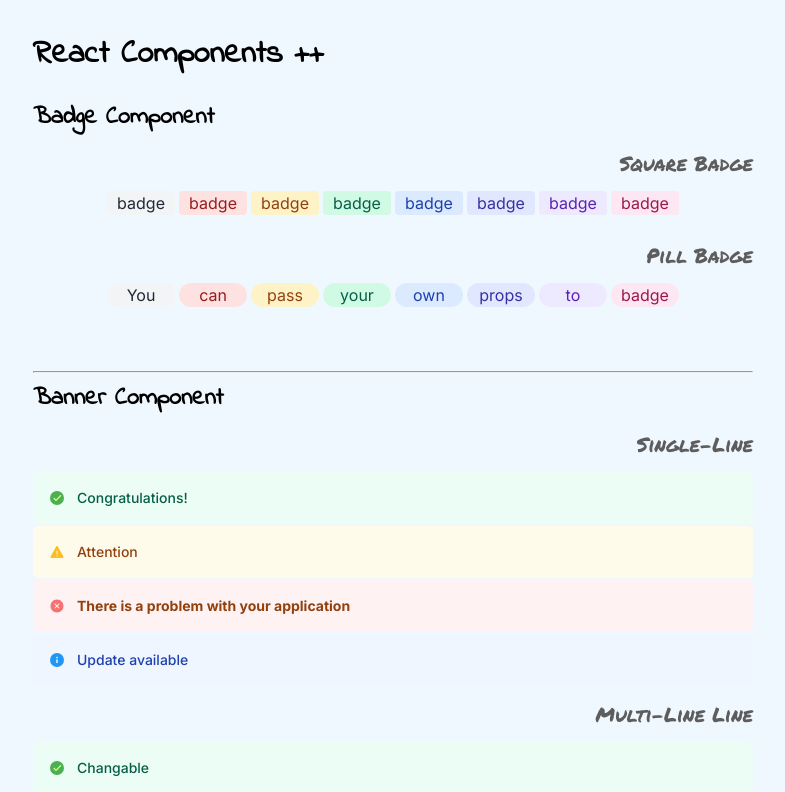
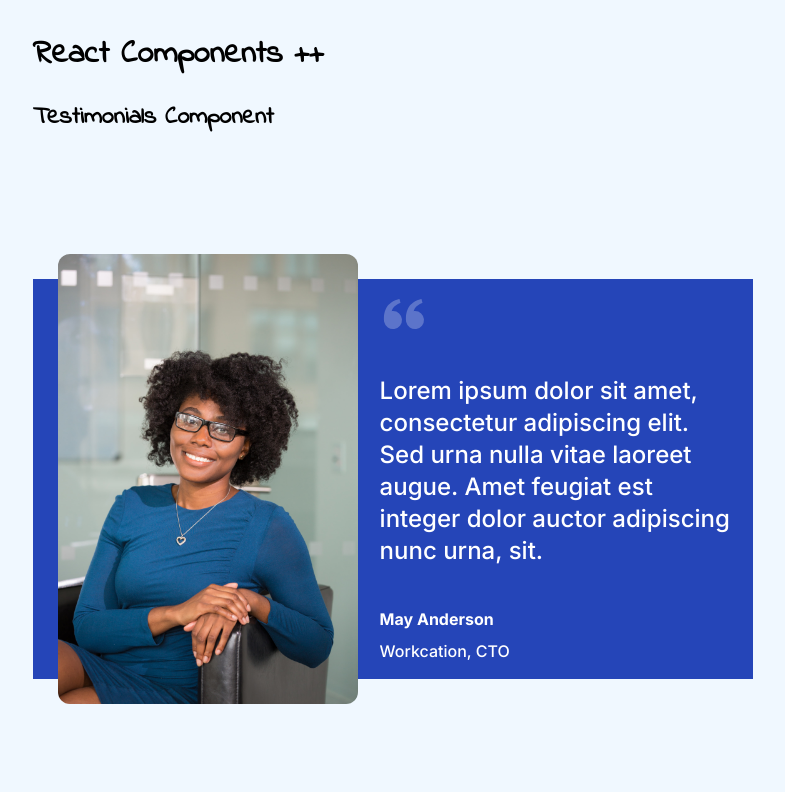
Before and after one commit to zenidreney/zenid-components, a React (Vite) app: page / in a window 1280 px wide. Shown: the top 792 px of the page, without its empty margins (247-1032 px from the left). Built offline with nearby package versions, Linux system fonts and the light colour scheme.

Commit message:
First draft Testimonial with img.

```diff
--- a/src/App.jsx
+++ b/src/App.jsx
@@ -1,20 +1,17 @@
-import "./components/Badge/Badge.css"
+import Star from "./components/Star"
+
 import { SamplePillBadge, SampleSquareBadge } from "./components/Badge/SampleBadge"
 
-import Star from "./components/Star"
-import "./components/Star.css"
-
-import "./components/Button/Button.css"
 import SampleButton from "./components/Button/SampleButton"
 
-import "./components/Card/Card.css"
+import SampleTestimonialWithImage from "./components/Testimonials/TestimonialWithImage/SampleTestimonialWithImage"
+
 import { SampleDefaultCard, SamplePropsCard } from "./components/Card/SampleCard"
 
-import "./components/Menu/Menu.css"
 import SampleMenu from "./components/Menu/SampleMenu"
 
-import "./components/Banner/Banner.css"
 import { SampleSingleLineBanner, SampleMultiLineBanner } from "./components/Banner/SampleBanner"
+
 
 
 function App() {
@@ -22,6 +19,10 @@
   return (
     <div className="components-container">
       <h1>React Components ++</h1>
+
+
+        <h2>Testimonials Component</h2>
+        {SampleTestimonialWithImage}
 
         <h2>Badge Component</h2>
         <h3>Square Badge</h3>
--- a/src/components/Badge/Badge.jsx
+++ b/src/components/Badge/Badge.jsx
@@ -1,3 +1,4 @@
+import "./Badge.css"
 import classnames from "classnames"
 
 export default function Badge({children="badge", color="green", variant="square"}) {
--- a/src/components/Banner/Banner.jsx
+++ b/src/components/Banner/Banner.jsx
@@ -3,6 +3,7 @@
 import { IoIosCloseCircle } from "react-icons/io";
 import { FcInfo } from "react-icons/fc";
 import classnames from "classnames"
+import "./Banner.css"
 
 
 
--- a/src/components/Button/Button.jsx
+++ b/src/components/Button/Button.jsx
@@ -1,4 +1,4 @@
-import React from "react"
+import "./Button.css"
 import classnames from "classnames"
 //The Styles for the button are at Button.css
 
--- a/src/components/Card/Card.jsx
+++ b/src/components/Card/Card.jsx
@@ -1,3 +1,4 @@
+import "./Card.css"
 import { HiOutlineCloudUpload } from "react-icons/hi";
 
 const defaultValues = {
--- a/src/components/Menu/Menu.jsx
+++ b/src/components/Menu/Menu.jsx
@@ -1,4 +1,5 @@
 import React from "react"
+import "./Menu.css"
 import useToggle from "../../hooks/useToggle"
 
 import MenuButton from "./MenuButton"
--- a/src/components/Star.jsx
+++ b/src/components/Star.jsx
@@ -1,4 +1,4 @@
-import React from "react"
+import "./Star.css"
 import { BsStar, BsStarFill } from "react-icons/bs"
 import useToggle from "../hooks/useToggle.js"
 
--- /dev/null
+++ b/src/components/Testimonials/TestimonialWithImage/SampleTestimonialWithImage.jsx
@@ -0,0 +1,5 @@
+import TestimonialWithImage from "./TestimonialWithImage"
+
+const SampleTestimonialWithImage = <TestimonialWithImage/>
+
+export default SampleTestimonialWithImage
--- /dev/null
+++ b/src/components/Testimonials/TestimonialWithImage/TestimonialWithImage.css
@@ -0,0 +1,84 @@
+div.testimonial-container {
+    font-family: Inter;
+    font-weight: 500;
+    font-size: 1.5rem;
+    line-height: 32px;
+    color: #ffffff;
+
+    display: flex;
+    flex-direction: column;
+    justify-content: center;
+    align-items: center;
+
+    background-color: #2545B8;
+    margin: 50% auto 15%;
+
+}
+
+svg.testimonial-icon {
+    color: rgba(255, 255, 255, 0.25);
+    font-size: 3rem;
+}
+
+
+div.pic-container {
+    display: flex;
+    align-items: center;
+    width: 90%;
+    height: 70%;
+    max-height: 250px;
+    overflow: hidden;
+    border-radius: 12px;
+    margin-top: -30%;
+}
+
+img.profile {
+    width: 100%;
+    border-radius: 12px;
+
+}
+
+div.text-container {
+    display: flex;
+    flex-direction: column;
+    gap: 1.5em;
+}
+
+div.text-container blockquote {
+    margin: 0;
+
+}
+
+div.text-container  {
+    padding: 3%;
+}
+
+p.name {
+    font-size: 1rem;
+    font-weight: 700;
+}
+
+p.location {
+    font-size: 1rem;
+    font-weight: 500;
+}
+
+/* Media Queries */
+
+@media(min-width: 450px) {
+
+    div.testimonial-container {
+        flex-direction: row;
+        margin: 20% 0;
+        max-height: 400px;
+    }
+
+    div.pic-container {
+        flex: 0 0 300px;
+        max-height: none;
+        height: 400px;
+        margin: 0 0 0 25px;
+        overflow: visible;
+    }
+
+}
--- /dev/null
+++ b/src/components/Testimonials/TestimonialWithImage/TestimonialWithImage.jsx
@@ -0,0 +1,24 @@
+import { BiSolidQuoteAltLeft } from "react-icons/bi";
+import "./TestimonialWithImage.css"
+
+export default function TestimonialWithImage() {
+    return (
+        <div className="testimonial-container">
+            <div className="pic-container">
+                <img src="/SampleImg.jpg" alt="Profile picture." className="profile" />
+            </div>
+
+            <div className="text-container">
+                <BiSolidQuoteAltLeft className="testimonial-icon"/>
+                <blockquote>
+                    <p>Lorem ipsum dolor sit amet, consectetur adipiscing elit. Sed urna nulla vitae laoreet augue. Amet feugiat est integer dolor auctor adipiscing nunc urna, sit. </p>
+                </blockquote>
+                <div className="info-container">
+                    <p className="name">May Anderson</p>
+                    <p className="location">Workcation, CTO</p>
+                </div>
+            </div>
+        </div>
+
+    )
+}
```
Also changed, not shown: public/SampleImage.png (added), public/SampleImg.jpg (added).
